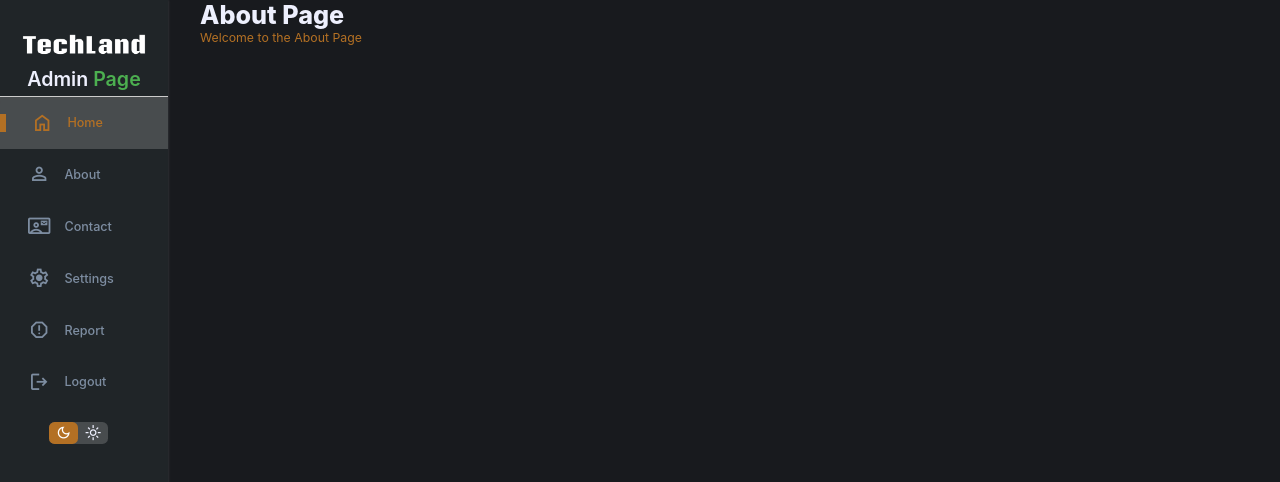
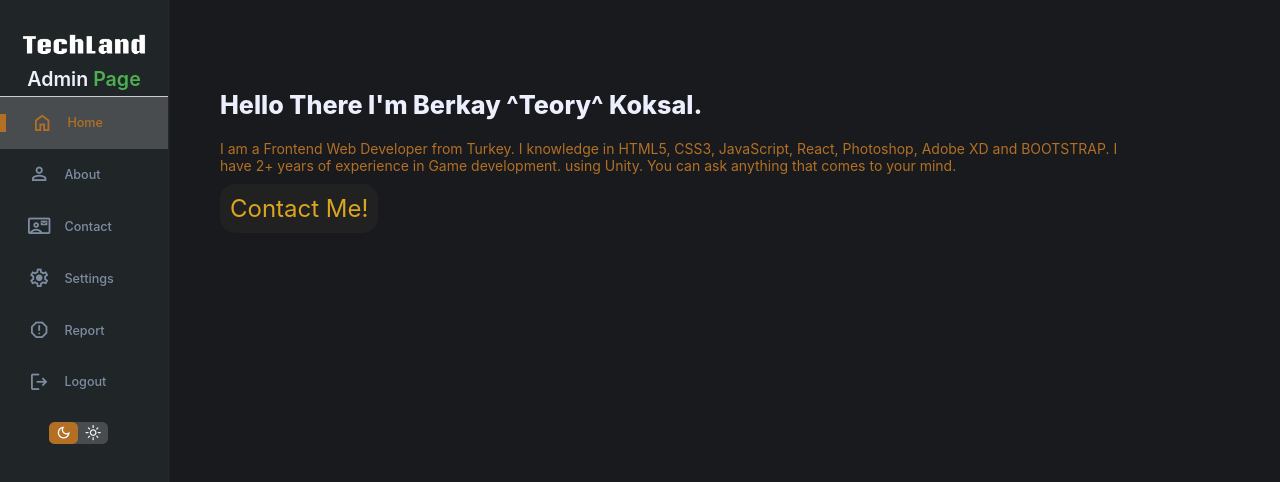
Before and after one commit to Teoory/AdminPage-Frontend-App, a React (Create React App) app: page /about in a window 1280 px wide. Shown: the top 482 px of the page. Built offline with nearby package versions, Linux system fonts and the light colour scheme.

Commit message:
Update AboutPage.js

```diff
--- a/src/Pages/AboutPage.js
+++ b/src/Pages/AboutPage.js
@@ -2,9 +2,12 @@ import React from 'react'
 
 const AboutPage = () => {
   return (
-    <div>
-      <h1>About Page</h1>
-      <p>Welcome to the About Page</p>
+    <div id="About" style={{display:'block', marginTop: '70px'}}>
+        <div class="aboutme">
+            <h1 style={{margin:'20px'}}>Hello There I'm Berkay ^Teory^ Koksal.</h1>
+            <p style={{margin:'20px', fontSize:'14px'}}> I am a Frontend Web Developer from Turkey. I knowledge in HTML5, CSS3, JavaScript, React, Photoshop, Adobe XD and BOOTSTRAP. I have 2+ years of experience in Game development. using Unity. You can ask anything that comes to your mind.</p>
+            <a style={{margin:'20px', color:'goldenrod', fontSize:'24px', backgroundColor:'#212121', borderRadius:'15px', padding:'10px'}} href="mailto:berkay.koksall54@gmail.com">Contact Me!</a>
+        </div>
     </div>
   )
 }
```
